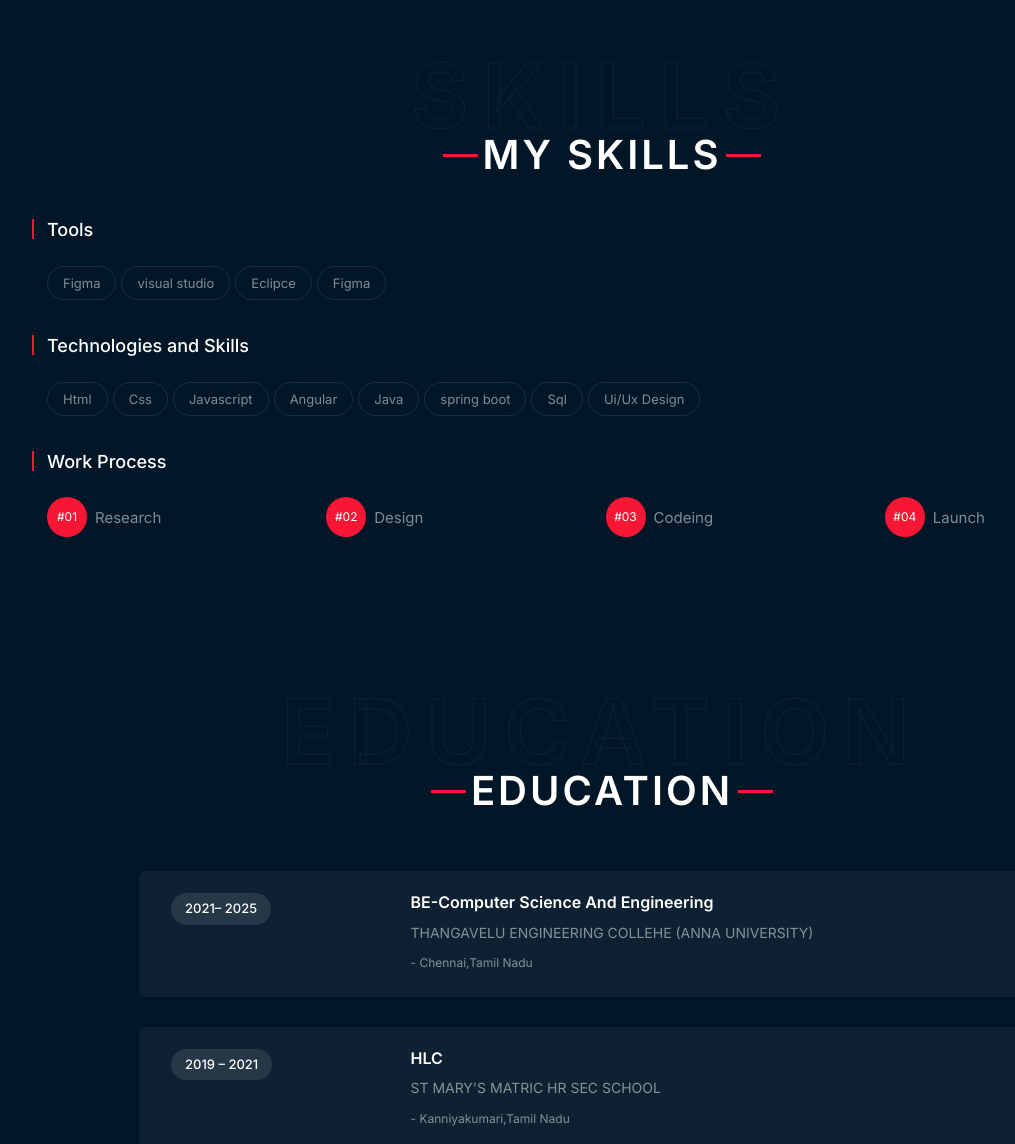
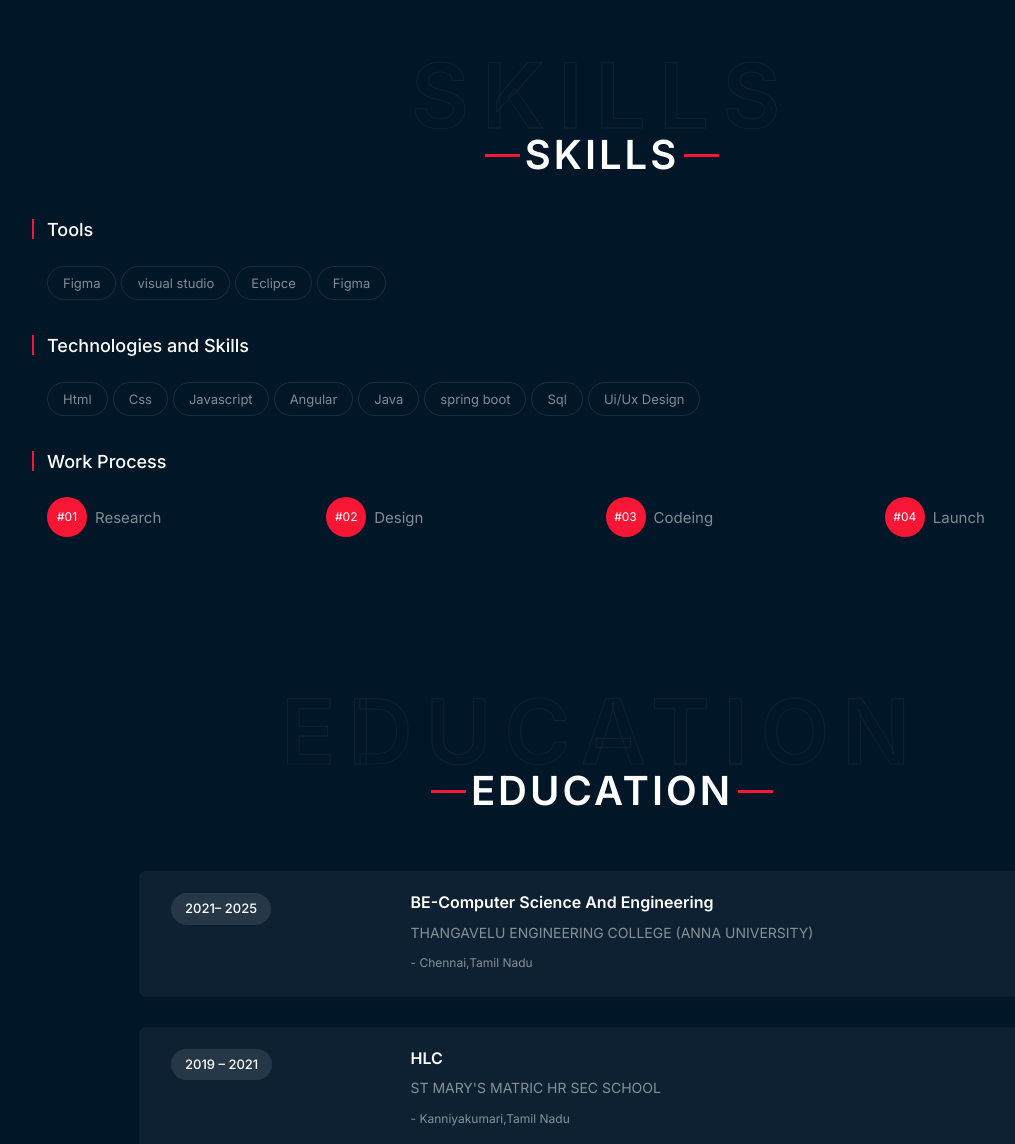
Before and after one commit to RENJITHRAJ-RS/portfolio-renjith, a plain HTML site: page index.html in a window 1280 px wide. Shown: the part 800-1944 px from the top of the page, without its empty margins (38-1053 px from the left). Drawn offline with Linux system fonts and the light colour scheme; a script that the page names is missing.

Commit message:
Update index.html

```diff
--- a/index.html
+++ b/index.html
@@ -124,7 +124,7 @@
                 <div class="row justify-content-center">
                     <div class="col-lg-6 text-center">
                         <div class="section-title">
-                            <h2><span>My skills</span></h2>
+                            <h2><span>skills</span></h2>
                         </div>
                     </div>
                     <div class="about-row tag-text">
@@ -219,7 +219,7 @@
                                     </div>
                                     <div class="col-sm-8 col-xl-9 ps-xl-4">
                                         <h5>BE-Computer Science And Engineering</h5>
-                                        <p>THANGAVELU ENGINEERING COLLEHE (ANNA UNIVERSITY)</p>
+                                        <p>THANGAVELU ENGINEERING COLLEGE (ANNA UNIVERSITY)</p>
                                         <span>- Chennai,Tamil Nadu</span>
                                     </div>
                                 </li>
```
